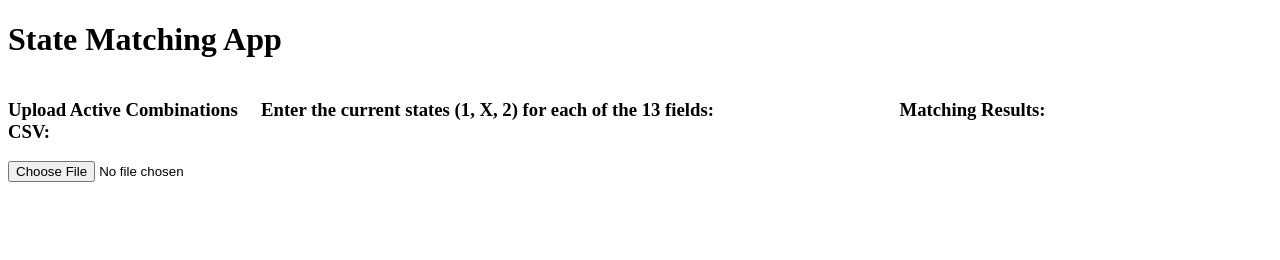
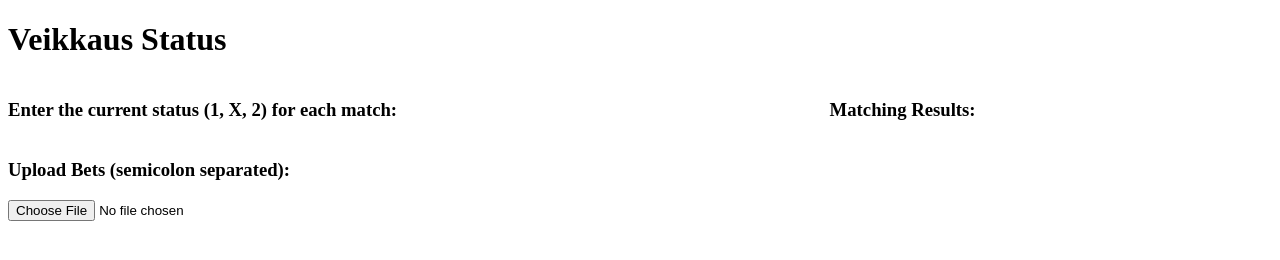
Before and after one commit to ihiz/vakio-status, a plain HTML site: page index.html in a window 1280 px wide. Drawn offline with Linux system fonts and the light colour scheme.

Commit message:
deploy: ihiz/veikkaus-seuranta@0e804abcc687cff44be696f783c2bc4f96f55c6b

```diff
--- a/index.html
+++ b/index.html
@@ -3,7 +3,7 @@
 <head>
     <meta charset="UTF-8">
     <meta name="viewport" content="width=device-width, initial-scale=1.0">
-    <title>State Matching App</title>
+    <title>Veikkaus Status</title>
     <style>
         .hidden {
             display: none;
@@ -36,7 +36,7 @@
         .state-cell {
             width: 35px;
             text-align: center;
-            padding: 4px;
+            padding: 7px;
         }
 
         .state-cell.highlight {
@@ -104,18 +104,12 @@
     </style>
 </head>
 <body>
-    <h1>State Matching App</h1>
+    <h1>Veikkaus Status</h1>
 
     <div class="input-section">
-        <!-- Upload file button placed above the input fields -->
-        <div>
-            <h3>Upload Active Combinations CSV:</h3>
-            <input type="file" id="file-input" accept=".csv">
-        </div>
-
         <!-- Input fields for 13 states -->
         <div class="input-fields">
-            <h3>Enter the current states (1, X, 2) for each of the 13 fields:</h3>
+            <h3>Enter the current status (1, X, 2) for each match:</h3>
             <div id="input-fields">
                 <!-- 13 Input Fields will be rendered here -->
             </div>
@@ -127,6 +121,10 @@
             <div id="matches-list" class="hidden"></div>
         </div>
     </div>
+        <div>
+            <h3>Upload Bets (semicolon separated):</h3>
+            <input type="file" id="file-input" accept=".csv">
+        </div>
 
     <script>
         let activeCombinations = [];
```
